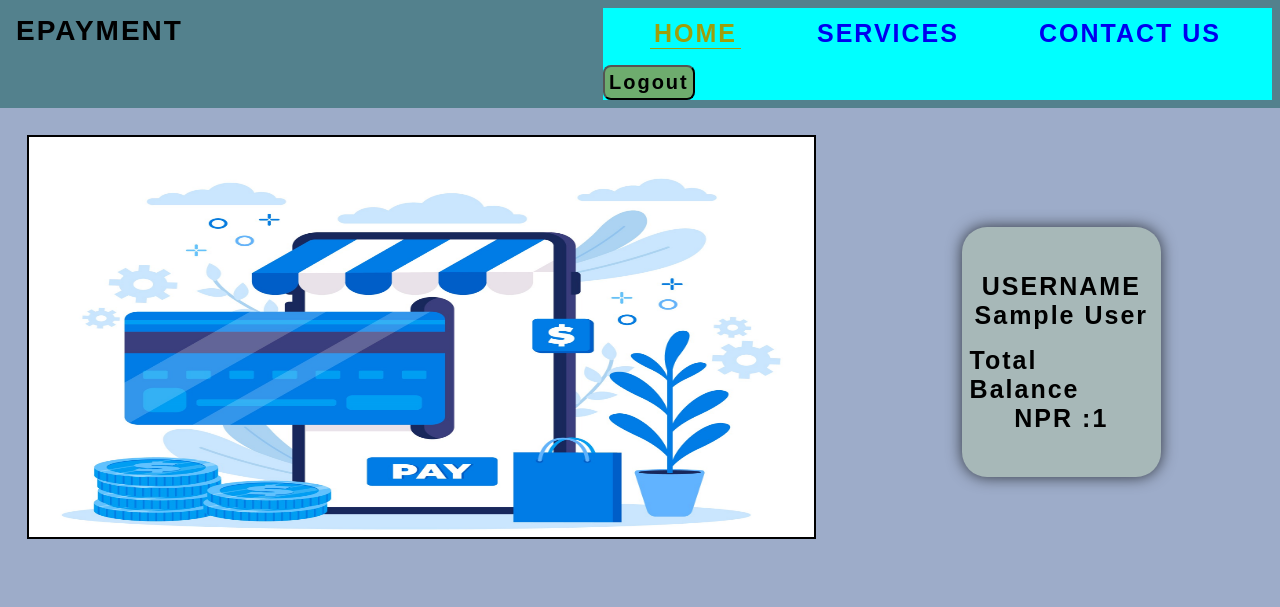
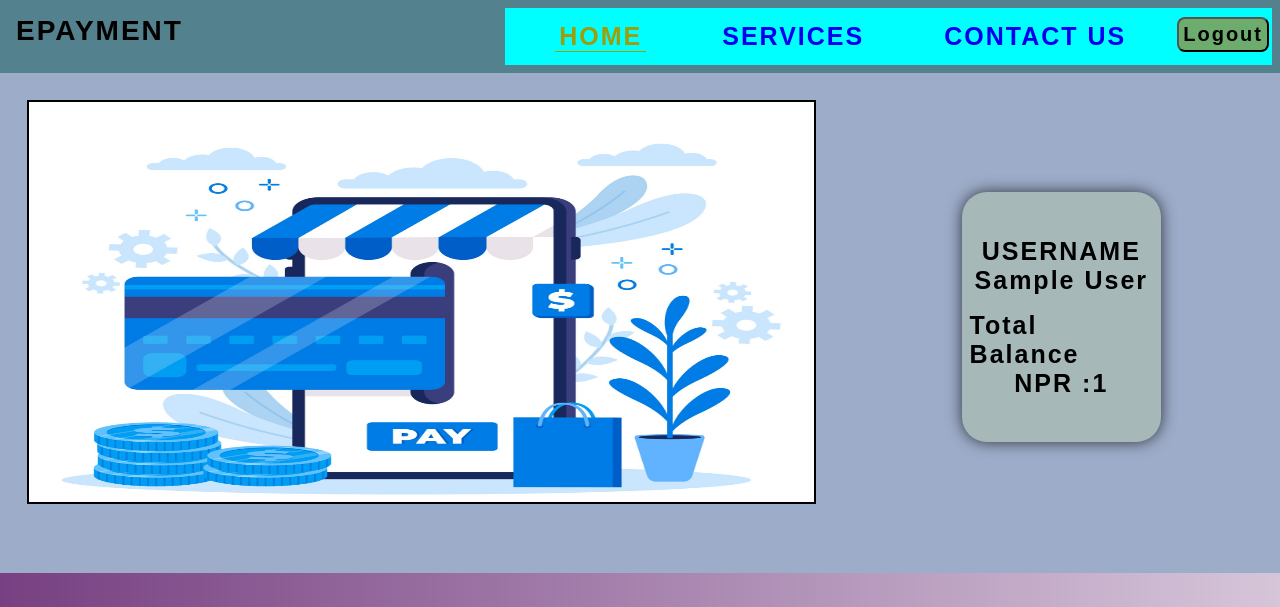
Before and after one commit to geniusdude1012/E-payment, a PHP site: page /USER.php in a window 1280 px wide. Shown: the top 607 px of the page. Run offline with PHP 8.4, Linux system fonts and the light colour scheme; the visitor is signed in with stand-in values (Sample User, id 1); some web fonts are replaced.

Commit message:
add design

```diff
--- a/home.css
+++ b/home.css
@@ -17,8 +17,10 @@ body
 }
 .nav1
 {
-
+    padding: 3px;
 	background-color: aqua;
+	display: flex;
+	flex-direction: row;
 }
 .navbar
 {
```
